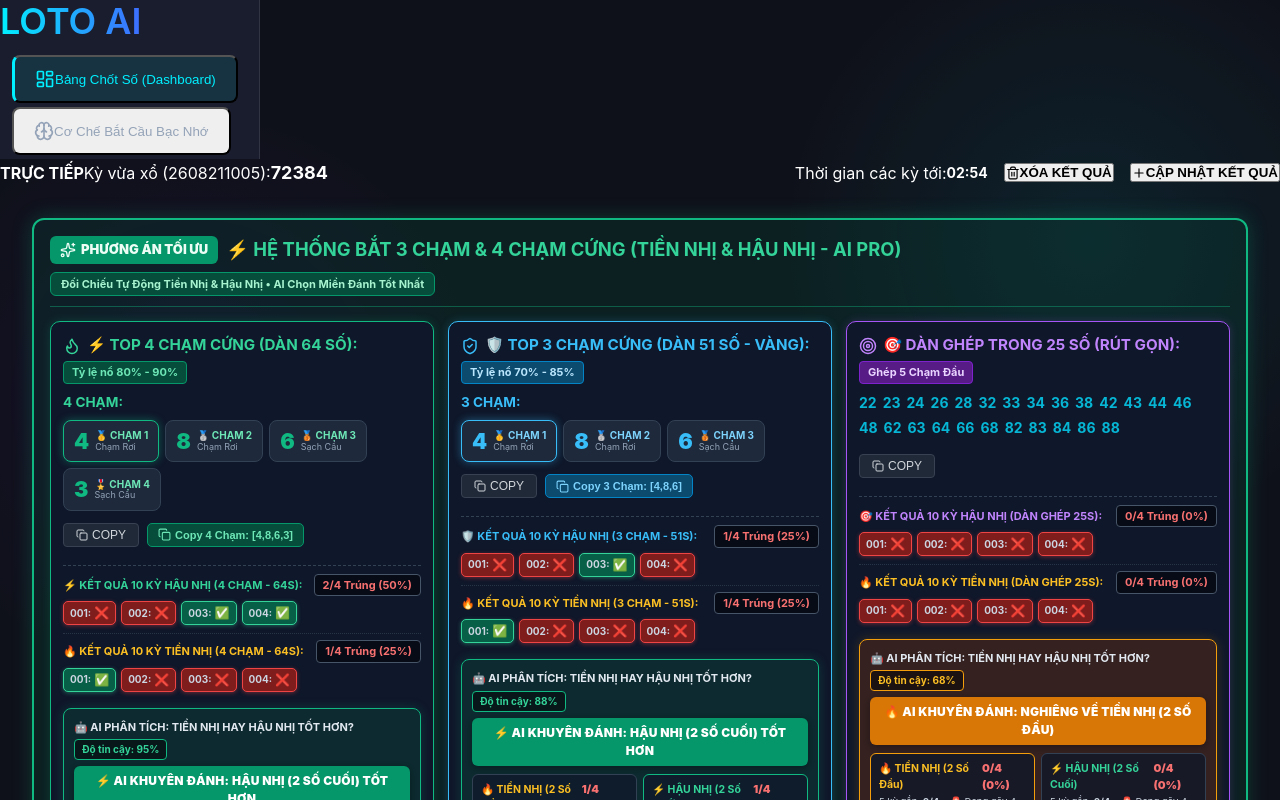
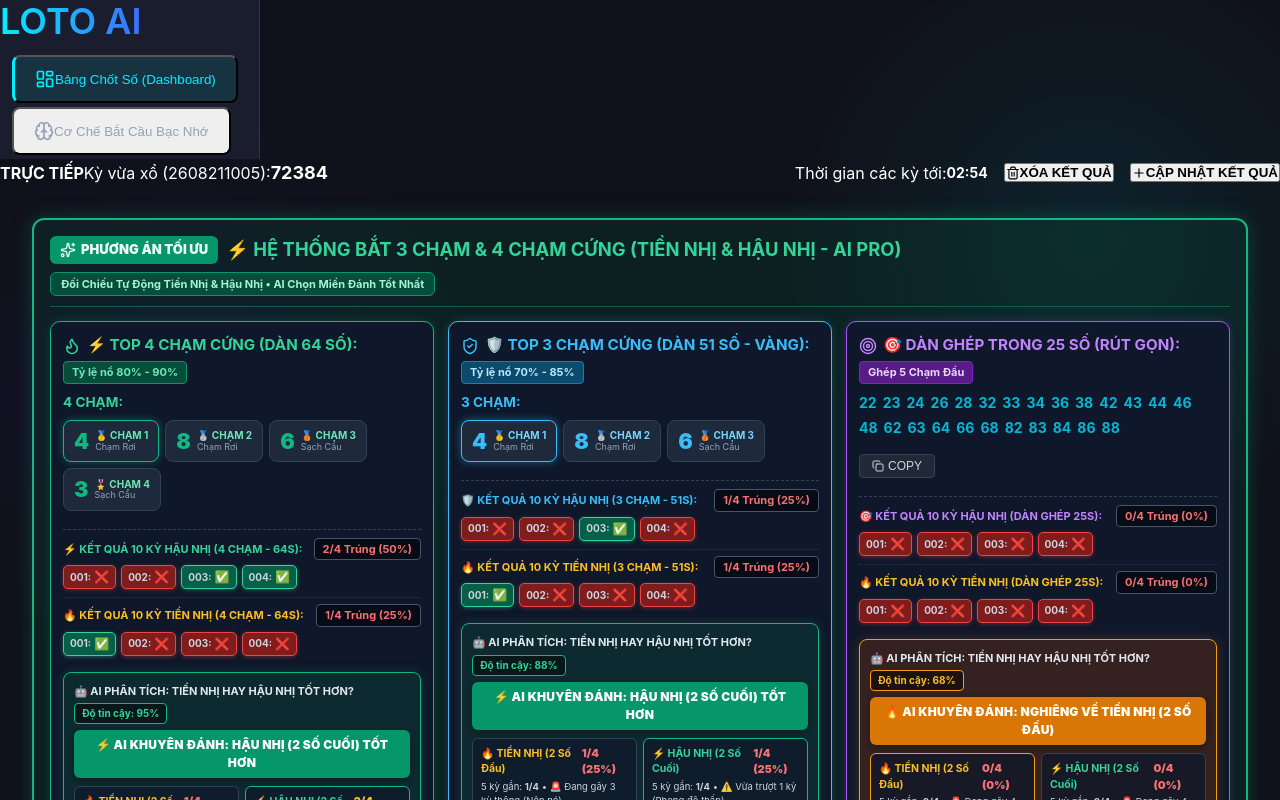
Before and after one commit to quanglevy/lotobet-ai, a React (Vite) app: page / in a window 1280 px wide. Shown: the top 800 px of the page. Built offline with nearby package versions, Linux system fonts and the light colour scheme.

Commit message:
chore: remove unused copy buttons from 3 and 4 touch boxes

```diff
--- a/src/App.jsx
+++ b/src/App.jsx
@@ -841,34 +841,6 @@ const ExecutiveDashboard = ({
               </div>
             </div>
 
-            {/* Nút copy dàn 64 số & 4 chạm */}
-            <div style={{ display: 'flex', flexWrap: 'wrap', gap: '8px', marginTop: '4px' }}>
-              {renderCopyButton(smartTouches?.dan64So || [], "Dàn 64 Số Hậu Nhị (4 Chạm Cứng)")}
-              <button
-                onClick={() => {
-                  navigator.clipboard.writeText((smartTouches?.top4Touches || []).join(',')).then(() => {
-                    alert('Đã copy 4 Chạm Cứng: ' + (smartTouches?.top4Touches || []).join(','));
-                  });
-                }}
-                style={{
-                  width: "fit-content",
-                  backgroundColor: "#064e3b",
-                  color: "#6ee7b7",
-                  border: "1px solid #059669",
-                  padding: "4px 10px",
-                  borderRadius: "5px",
-                  fontSize: "11px",
-                  fontWeight: "bold",
-                  display: "flex",
-                  alignItems: "center",
-                  gap: "4px",
-                  cursor: "pointer"
-                }}
-              >
-                <Copy size={13} /> Copy 4 Chạm: [{(smartTouches?.top4Touches || []).join(',')}]
-              </button>
-            </div>
-
             {/* Thống kê 10 kỳ 4 chạm */}
             {renderStreak10Touch4()}
           </div>
@@ -916,34 +888,6 @@ const ExecutiveDashboard = ({
                   );
                 })}
               </div>
-            </div>
-
-            {/* Nút copy dàn 51 số & 3 chạm */}
-            <div style={{ display: 'flex', flexWrap: 'wrap', gap: '8px', marginTop: '4px' }}>
-              {renderCopyButton(smartTouches?.dan51So || [], "Dàn 51 Số Hậu Nhị (3 Chạm Cứng)")}
-              <button
-                onClick={() => {
-                  navigator.clipboard.writeText((smartTouches?.top3Touches || []).join(',')).then(() => {
-                    alert('Đã copy 3 Chạm Cứng: ' + (smartTouches?.top3Touches || []).join(','));
-                  });
-                }}
-                style={{
-                  width: "fit-content",
-                  backgroundColor: "#0c4a6e",
-                  color: "#7dd3fc",
-                  border: "1px solid #0284c7",
-                  padding: "4px 10px",
-                  borderRadius: "5px",
-                  fontSize: "11px",
-                  fontWeight: "bold",
-                  display: "flex",
-                  alignItems: "center",
-                  gap: "4px",
-                  cursor: "pointer"
-                }}
-              >
-                <Copy size={13} /> Copy 3 Chạm: [{(smartTouches?.top3Touches || []).join(',')}]
-              </button>
             </div>
 
             {/* Thống kê 10 kỳ 3 chạm */}
```
